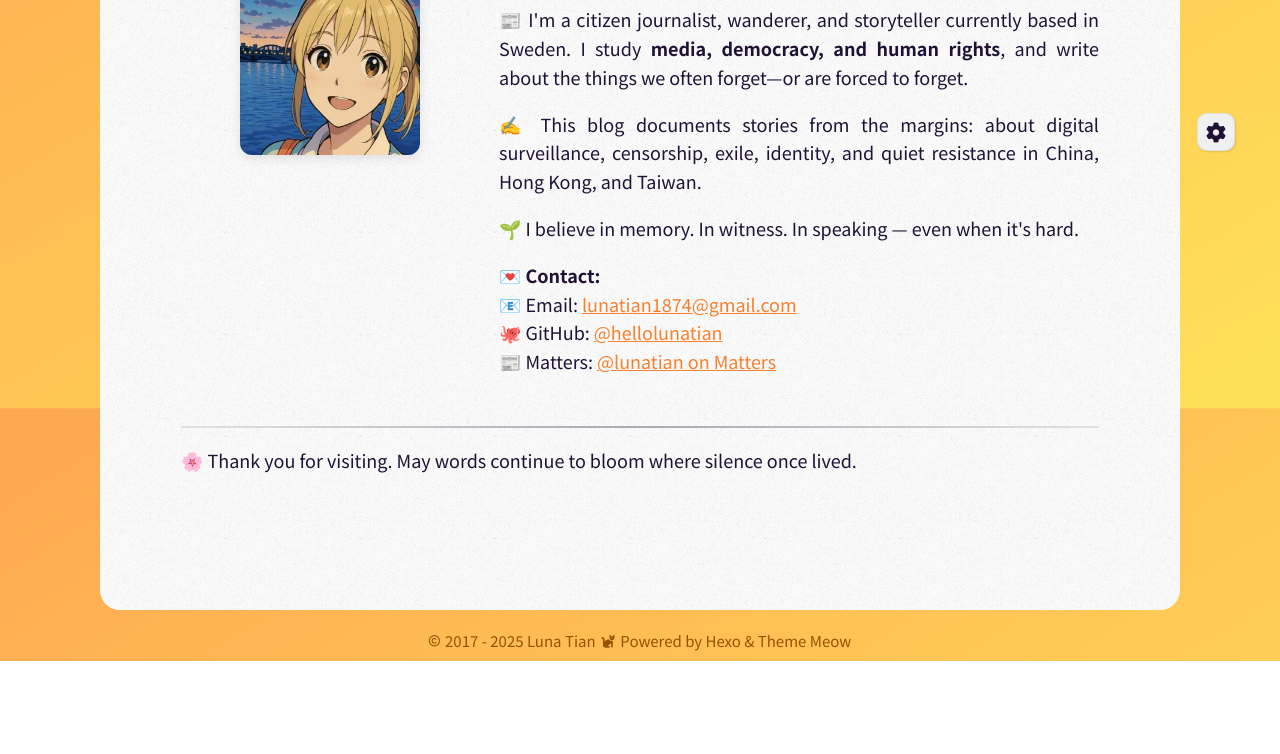
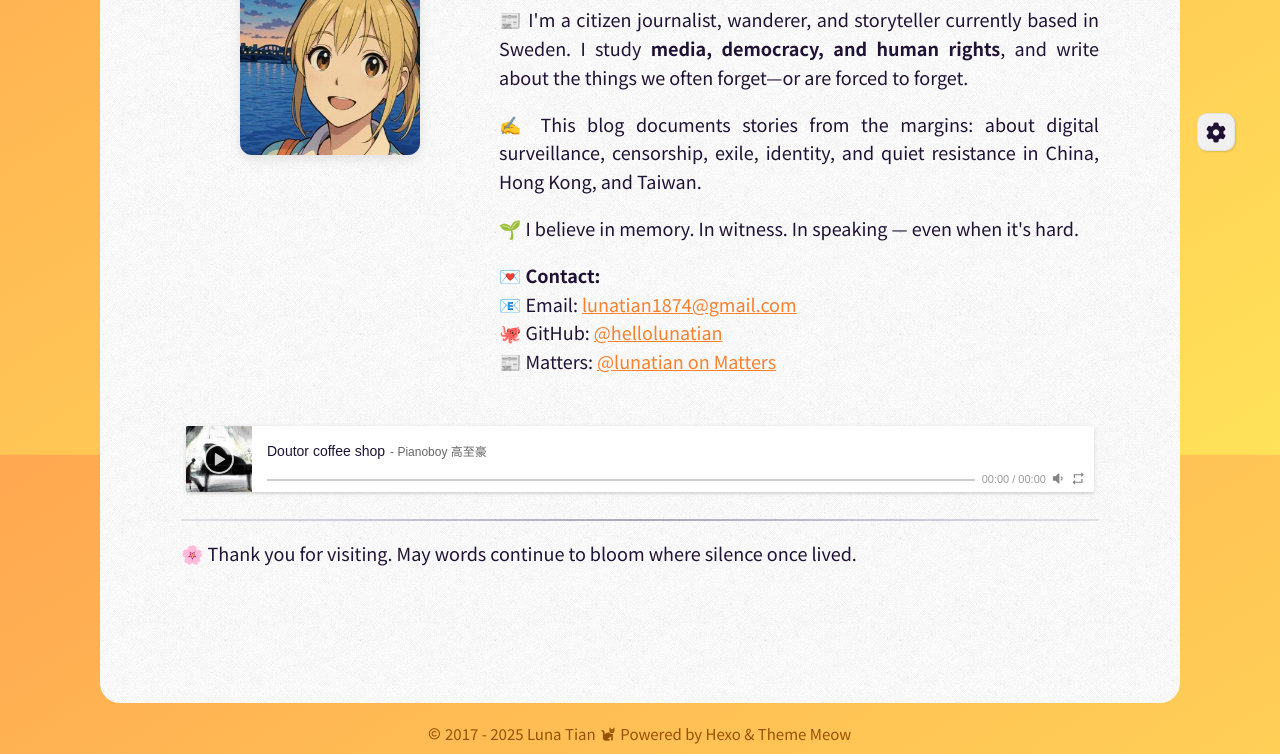
Before and after one commit to hellolunatian/hellolunatian.github.io, a plain HTML site: page about/index.html in a window 1280 px wide. Shown: the part 644-1398 px from the top of the page. Before the commit the page ends 1305 px from the top, so only its background shows below. Drawn offline with Linux system fonts and the light colour scheme.

Commit message:
Site updated: 2025-05-16 01:44:35

```diff
--- a/about/index.html
+++ b/about/index.html
@@ -7,7 +7,7 @@
 <meta property="og:locale" content="en_US">
 <meta property="og:image" content="https://lunasblog.com/about/profile.jpg">
 <meta property="article:published_time" content="2023-03-21T13:52:36.000Z">
-<meta property="article:modified_time" content="2025-05-15T17:17:09.989Z">
+<meta property="article:modified_time" content="2025-05-15T23:35:27.048Z">
 <meta property="article:author" content="Luna Tian">
 <meta name="twitter:card" content="summary">
 <meta name="twitter:image" content="https://lunasblog.com/about/profile.jpg"><title>About - Luna Tian - Journalist & Blogger</title><link rel="shortcut icon" href="/img/site-icon.png">
@@ -15,11 +15,16 @@
 
 
 <link rel="stylesheet" href="https://cdn.bootcdn.net/ajax/libs/font-awesome/6.4.2/css/all.min.css">
+
+<link rel="stylesheet" href="/css/third-party/APlayer.min.css">
+
+
+<script src="/js/third-party/APlayer.min.js"></script>
 <meta name="generator" content="Hexo 7.3.0"></head><body><header><div class="top-nav" ondblclick="scrollToTop()"><div class="nav-info"><div class="nav-icon"><img id="nav-icon" src="/img/site-icon.png"/></div><div class="nav-title"><a id="nav-title" href="/" title="Home">Luna Tian</a></div></div><div class="nav-ribbon"><div class="top-menu-expanded"><a class="top-menu-item" href="/archives"><span>Archives</span></a><a class="top-menu-item" href="/categories"><span>Categories</span></a><a class="top-menu-item" href="/tags"><span>Tags</span></a><a class="top-menu-item" href="/about"><span>About</span></a></div><div id="top-menu-btn" onclick="openTopMenu()" title="Open Menu"><i class="fa-solid fa-bars fa-lg"></i></div></div></div></header><div id="top-menu-hidden"><div class="menu-hidden-content"><div class="menu-hidden-nav"><a class="menu-hidden-item" href="/archives"><i class="fa-solid fa-box-archive fa-sm"></i><span>Archives</span></a><a class="menu-hidden-item" href="/categories"><i class="fa-regular fa-folder-open fa-sm"></i><span>Categories</span></a><a class="menu-hidden-item" href="/tags"><i class="fa-solid fa-tags fa-sm"></i><span>Tags</span></a><a class="menu-hidden-item" href="/about"><i class="fa-solid fa-paw fa-sm"></i><span>About</span></a></div></div><div class="menu-hidden-blank" onclick="closeTopMenu()"></div></div>
 <div class="blog-info"><div class="blog-pic"><img id="blog-pic" src="/img/site-icon.png"/></div><div class="blog-title"><i class="fa-solid fa-paw fa-2xs fa-rotate-by"></i><span>Luna Tian</span><i class="fa-solid fa-paw fa-2xs fa-rotate-by"></i></div><div class="blog-desc">Tracking freedom, truth, and memory — one story at a time.</div></div><div class="main"><div class="main-content"><article class="post"><div class="post-title"><h1><i class="fa-solid fa-paw"></i>About</h1></div><div class="post-info"><div class="post-info-first-line"><div class="post-date"><i class="icon fa-regular fa-calendar-plus" title="Published date"></i><time class="publish-time">2023-03-21</time><!-- i.icon.fa-regular.fa-calendar-check(title= __('datetime.updated'))--><!-- time.update-time= date(post.updated)--></div>
 
 </div><div class="post-info-second-line"><div class="post-copyright"><i class="icon fa-brands fa-creative-commons" title="Copyright"></i><span>Copyright: </span><a target="_blank" rel="noopener" href="https://creativecommons.org/licenses/by-nc-nd/4.0/deed.zh-hans" title="CC BY-NC-ND 4.0">BY-NC-ND 4.0</a></div>
-<div class="post-word-count"><i class="icon fa-solid fa-pen-to-square"></i><span>About 98 words</span></div></div></div><div class="post-content"><div style="display: flex; align-items: flex-start; gap: 20px; flex-wrap: wrap; margin-bottom: 2rem;">
+<div class="post-word-count"><i class="icon fa-solid fa-pen-to-square"></i><span>About 127 words</span></div></div></div><div class="post-content"><div style="display: flex; align-items: flex-start; gap: 20px; flex-wrap: wrap; margin-bottom: 2rem;">
 
 <img src="/about/profile.jpg" alt="Luna Tian" style="width: 180px; margin-top: 48px; border-radius: 12px; box-shadow: 0 4px 12px rgba(0,0,0,0.1);" />
 
@@ -43,6 +48,19 @@
 
   </div>
 </div>
+
+<div id="aplayer"></div>
+<script>
+  const ap = new APlayer({
+    container: document.getElementById('aplayer'),
+    audio: [{
+      name: 'Doutor coffee shop',
+      artist: 'Pianoboy 高至豪',
+      url: '/music/doutor-aplayer.mp3',
+      cover: '/img/cover1.jpg'
+    }]
+  });
+</script>
 
 <hr>
 <p>🌸 Thank you for visiting. May words continue to bloom where silence once lived.</p>
@@ -78,4 +96,6 @@ if (darkMode.getMode() == "dark" && (false || false)) {
 
 <script src="/js/theme/copy.js"></script>
 <script>copyCode();
-</script></body></html>
+</script>
+<script src="/js/theme/toc.js"></script>
+<script>decodeToc();</script></body></html>
```
Also changed, not shown: index.html (+2 -2 lines), img/cover1.jpg (added), 3 other files.
